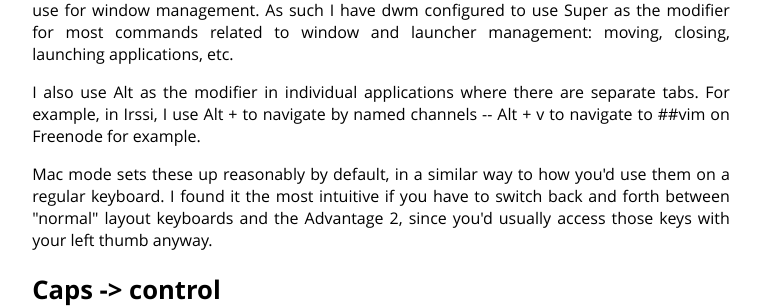
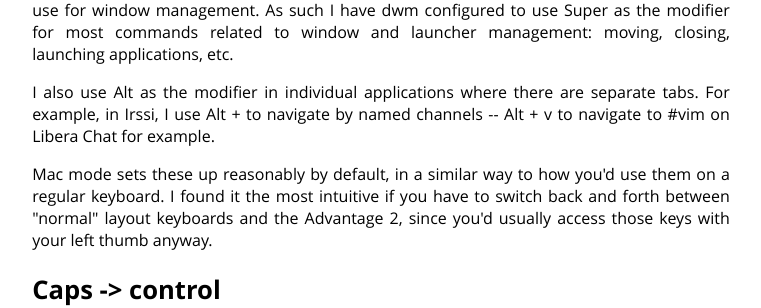
Before and after one commit to cdown/chrisdown.name, a Jekyll site: the page built from _posts/2020-11-16-living-with-the-kinesis-advantage-2.md, in a window 1280 px wide and 900 px high, scrolled down 2850 px. Shown: the part 157-465 px from the top of the window, without its empty margins (259-1020 px from the left). Built offline with Jekyll 4.4.1, drawn with Linux system fonts in a browser that asks for light colours.

Commit message:
kinesis post: Freenode goes the way of the dodo

```diff
--- a/_posts/2020-11-16-living-with-the-kinesis-advantage-2.md
+++ b/_posts/2020-11-16-living-with-the-kinesis-advantage-2.md
@@ -83,7 +83,7 @@ The Advantage 2 has a few quick rebindings which can be useful. The bindings are
 
 Mac mode, despite its name, is what I found most useful for my tiling window manager setup with dwm. Most programs do not bind anything with the Super key, so that's a good one to use for window management. As such I have dwm configured to use Super as the modifier for most commands related to window and launcher management: moving, closing, launching applications, etc.
 
-I also use Alt as the modifier in individual applications where there are separate tabs. For example, in Irssi, I use Alt + <Letter> to navigate by named channels -- Alt + v to navigate to ##vim on Freenode for example.
+I also use Alt as the modifier in individual applications where there are separate tabs. For example, in Irssi, I use Alt + <Letter> to navigate by named channels -- Alt + v to navigate to #vim on Libera Chat for example.
 
 Mac mode sets these up reasonably by default, in a similar way to how you'd use them on a regular keyboard. I found it the most intuitive if you have to switch back and forth between "normal" layout keyboards and the Advantage 2, since you'd usually access those keys with your left thumb anyway.
 
```
